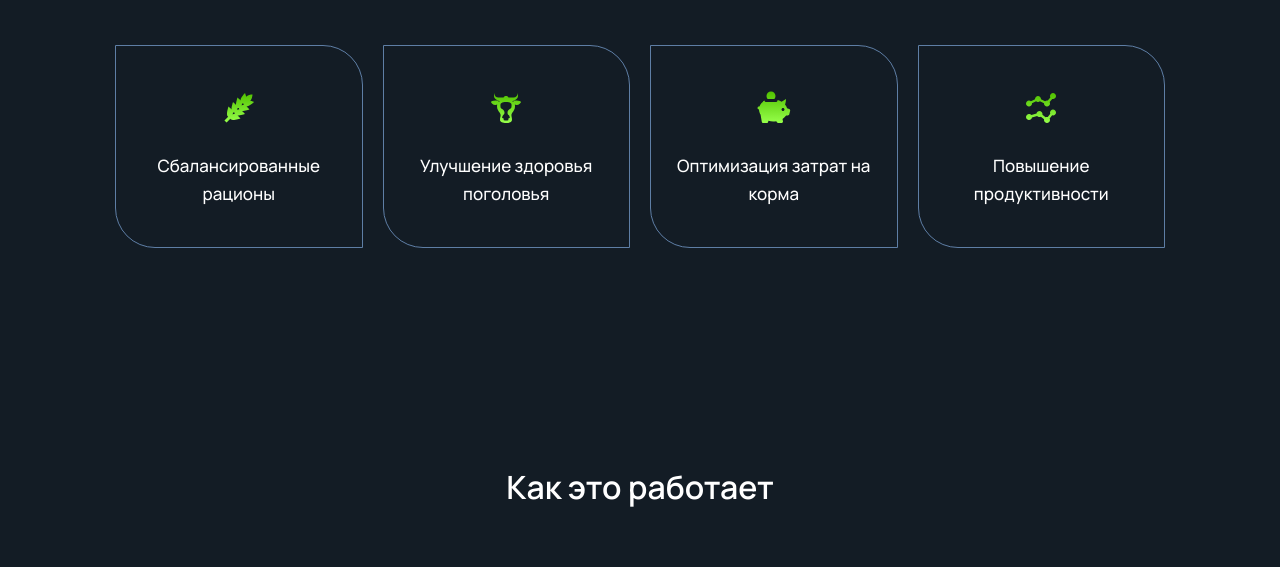
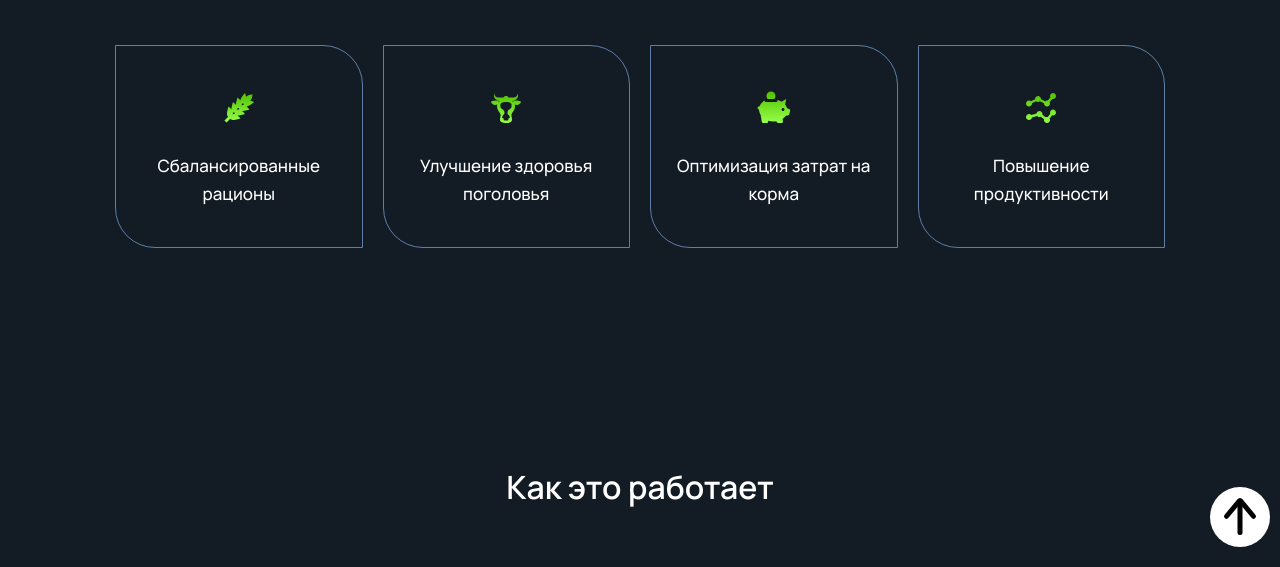
Before and after one commit to dakishimete/cowfeed-repo, a website: page #src/index.html in a window 1280 px wide. Shown: the part 233-800 px from the top of the page. Drawn offline with nearby package versions, Linux system fonts and the light colour scheme; files that its build step writes are made by us from their sources.

Commit message:
upbtn html + css

```diff
--- /dev/null
+++ b/#src/_upbtn.html
@@ -0,0 +1,3 @@
+<div class="upbtn">
+    <span></span>
+</div>
--- a/#src/index.html
+++ b/#src/index.html
@@ -17,6 +17,7 @@
         @@include('_consumers.html')
         @@include('_price.html')
         @@include('_footer.html')
+        @@include('_upbtn.html')
     </main>
     <script src = "/js/script.min.js"></script>
 </body>
--- a/#src/scss/style.scss
+++ b/#src/scss/style.scss
@@ -29,6 +29,7 @@
 body {
     font-weight: regular;
     font-family: 'Manrope', sans-serif;
+    position: relative;
 }
 
 body.locked {
@@ -62,6 +63,7 @@ a {
 .main {
     margin-top: 70px;
     overflow-x: hidden;
+
 }
 
 .section-title {
@@ -92,3 +94,4 @@ a {
 @import "consumers";
 @import "price";
 @import "footer";
+@import "upbtn";
--- /dev/null
+++ b/#src/scss/upbtn.scss
@@ -0,0 +1,57 @@
+.upbtn {
+    position: fixed;
+    background-color: #fff;
+    border-radius: 50%;
+    width: 60px;
+    height: 60px;
+    z-index: 10;
+    bottom: 20px;
+    right: 10px;
+    cursor: pointer;
+
+    span,
+    &::before,
+    &::after {
+        position: absolute;
+        top: 12px;
+        left: 50%;
+        width: 5px;
+        border-radius: 20px;
+        background-color: #000;
+    }
+
+    span {
+        height: calc(100% - 12px * 2);
+        transform: translate(-50%, 0);
+    }
+
+    &::before,
+    &::after {
+        content: '';
+        transform-origin: top;
+        height: 25px;
+    }
+
+    &::before {
+        left: 52%;
+        transform: translate(-50%, 0) rotate(40deg);
+    }
+
+    &::after {
+        left: 48%;
+        transform: translate(-50%, 0) rotate(-40deg);
+    }
+
+    &:hover {
+        span,
+        &::before,
+        &::after {
+            animation: upbtn 0.8s infinite;
+        }
+    }
+
+    @keyframes upbtn {
+        0% {top: 12px;}
+        50% {top: 9px;}
+    }
+}
```
